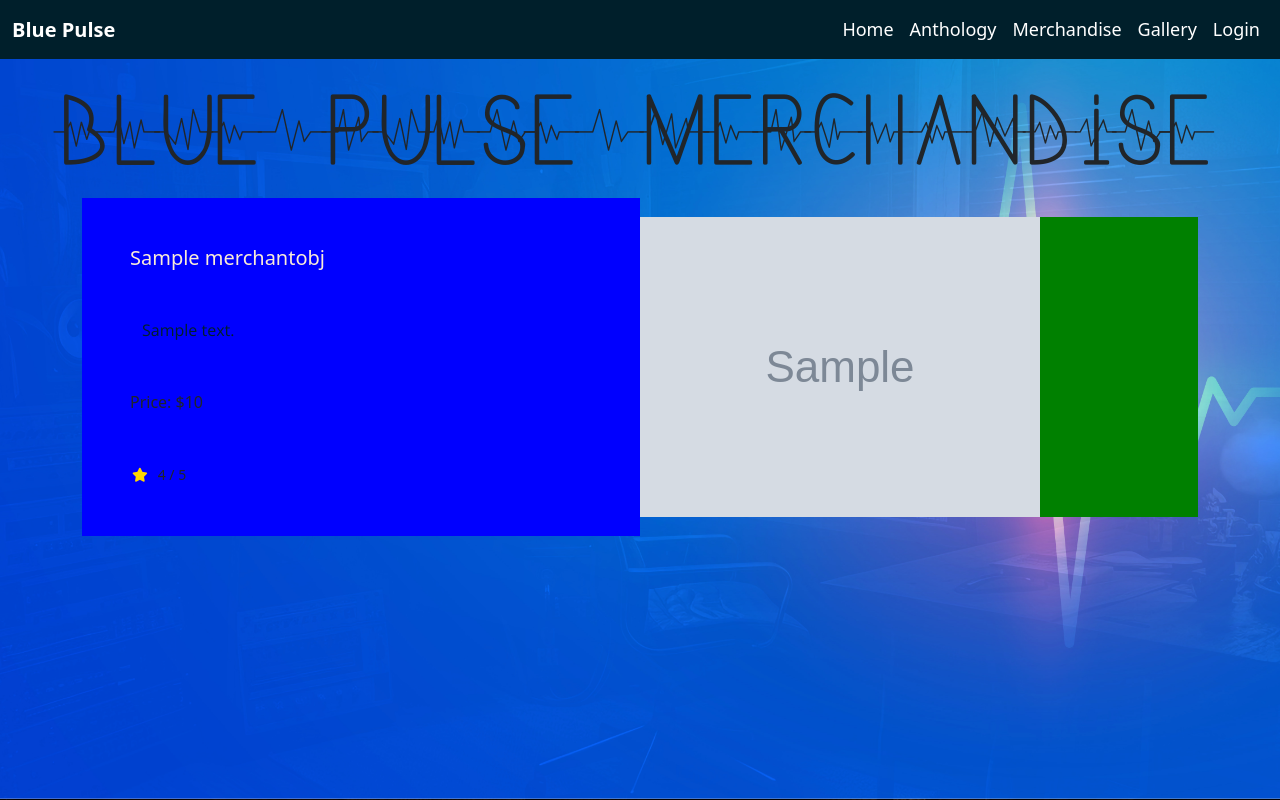
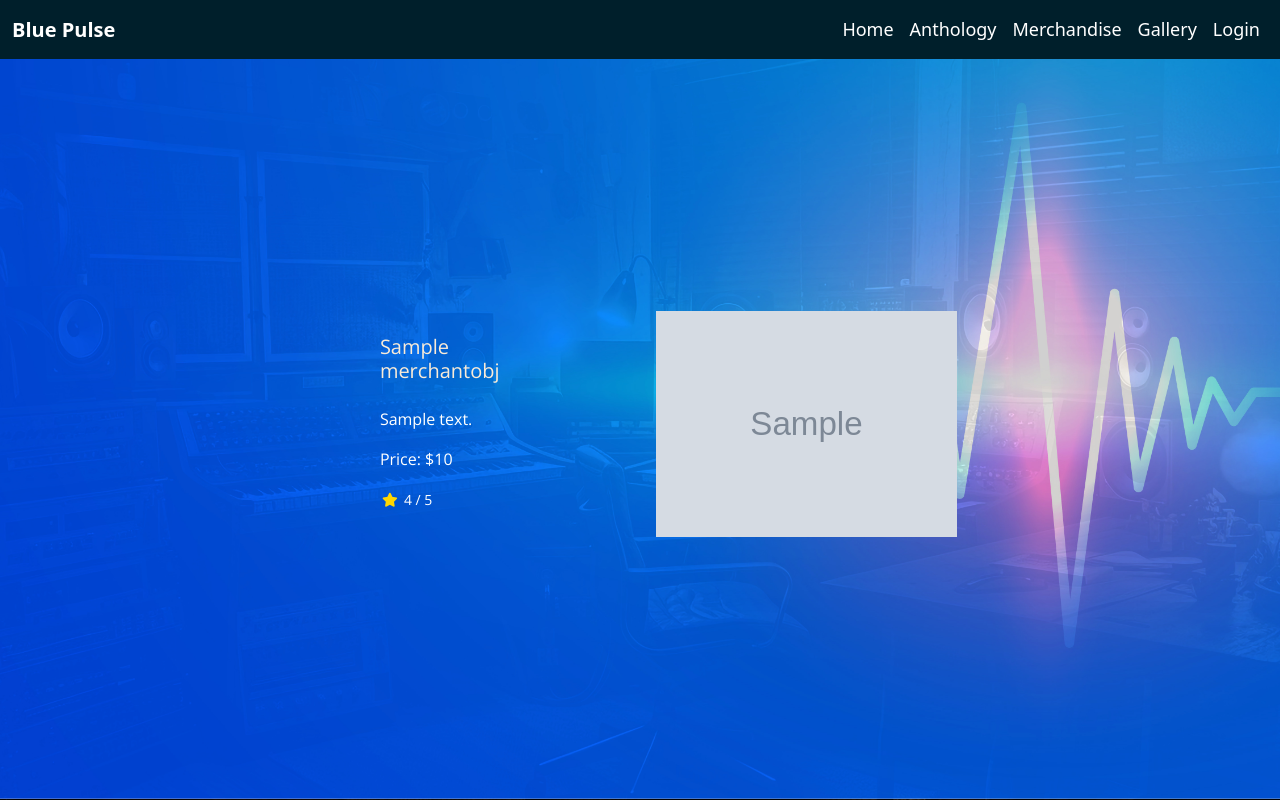
Before and after one commit to Shaga-Matula/blue-pulse-band-dev, a Django app: template templates/merchendise/detail_merch.html in a window 1280 px wide. Run offline with Django 3.2, Linux system fonts and the light colour scheme; the template is opened without the code that fills it: most values are stand-ins (such as "Sample title", 1, 10 or a date in 2020); grey boxes marked "Sample" are stand-in pictures; some libraries are stand-ins or nearby versions.

Commit message:
alldetainpage

```diff
--- a/static/styles/css/style.css
+++ b/static/styles/css/style.css
@@ -178,11 +178,10 @@ audio {
 /* Merchandise Discription Text Tags */
 
 
-.discription-text{
-    color: #001f2b;
+.discription-page-text{
+    color: white;
     font-family: 'Open Sans', sans-serif;
-    font-weight: 400;
-}
+   }
 /* Star Rating */
 .stars {
     display: inline-block;
@@ -200,3 +199,9 @@ audio {
 .star.gold {
     background-color: gold;
 }
+
+/* Main padding top */
+
+main {
+    scroll-padding-top: 300px;
+}
--- a/templates/merchendise/detail_merch.html
+++ b/templates/merchendise/detail_merch.html
@@ -1,33 +1,33 @@
 {% extends 'base.html' %}
 {% block content %}
 
-<main class="detail-main-back">
+<main class="container-fluid h-100 d-flex align-items-center justify-content-center ">
+  <div class="h-25">
 
-  <h1 class="text-center lifeline-font" style="margin-top: 70px"> Blue Pulse Merchandise</h1>
+  </div>
+  <div class="mt-5 d-flex align-items-center justify-content-center flex-md-row flex-column-reverse ">
+    <div class="col-lg-6 col-md-8 col-sm-10 col-12 p-2">
 
-  <div class="container d-flex align-items-center justify-content-center">
 
-    <div class="col-md-6  blue p-5">
-      <h5 class="card-title">{{ merchantobj.name }}</h5>
-      <div class="container discription-text mt-5">
-        {{ merchantobj.description }}
-      </div>
-      <div class="mt-5">
+      <div class="container discription-page-text col-lg-8 col-md-9 col-sm-12 col-12 border-2 ">
+        <h5 class="card-title ">{{ merchantobj.name }}</h5>
+        <br>
+        <p class="align-items-start">{{ merchantobj.description }} </p>
         <p>Price: ${{ merchantobj.price }}</p>
-      </div>
-      <div class="mt-5">
         {% if merchantobj.rating %}
-        <small class="text-rich-black rating"><i class="fas fa-star mr-1 star" style="color: gold"></i>
-          {{merchantobj.rating }} / 5 </small>
+        <small class="discription-page-text rating"><i class="fas fa-star mr-1 star"
+            style="color: gold"></i>{{merchantobj.rating }} / 5 </small>
         {% else %}
-        <p>No rating yet</p>
+        <p class="discription-page-text">No rating yet</p>
         {% endif %}
       </div>
+
     </div>
-    <div class="col-md-6 green">
-      <img src="{{ merchantobj.image.url }}" alt="{{ merchantobj.name }}" class="img-fluid" />
+    <div class="col-md-6 col-sm-10 col-12 d-flex flex-column justify-content-center align-items-center ">
+      <div class="text-center mx-auto">
+        <img src="{{ merchantobj.image.url }}" alt="{{ merchantobj.name }}" class="img-fluid p-3" />
+      </div>
     </div>
-  {% endblock %}
-
   </div>
 </main>
+{% endblock %}
```
Also changed, not shown: templates/merchendise/all_merch.html (+20 -8 lines).
